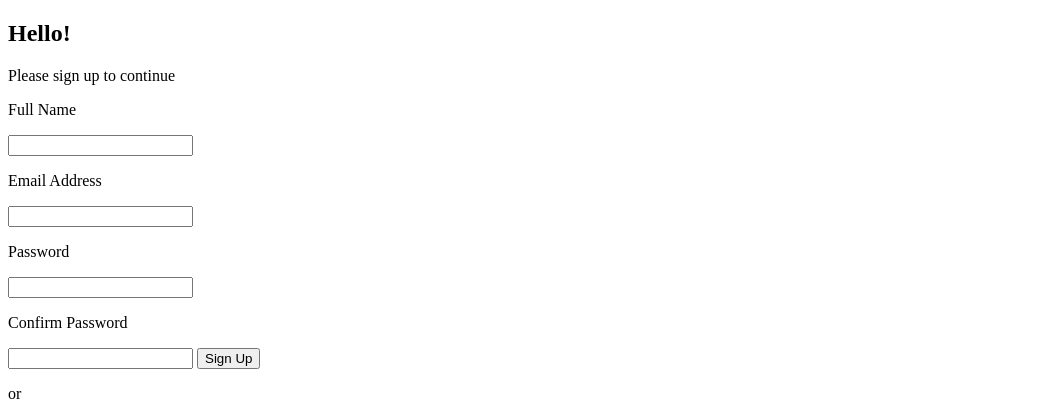
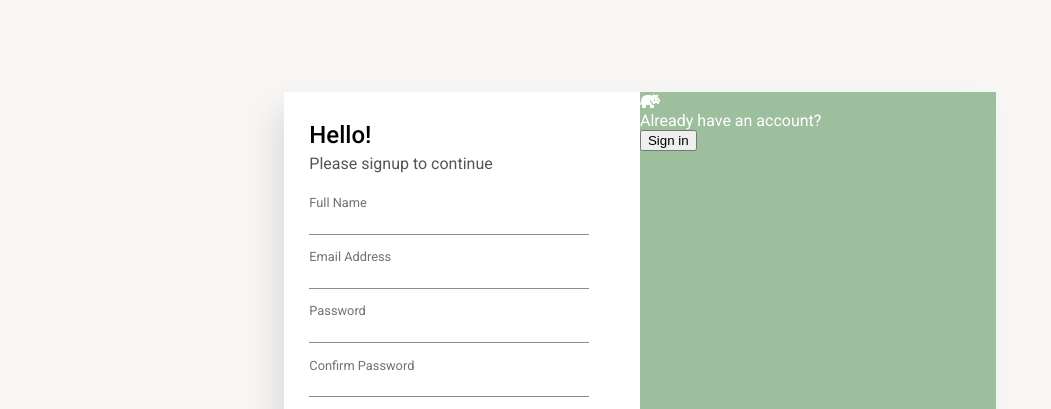
Before and after one commit to m1lanaz/Sign-up-page, a plain HTML site: page index.html in a window 1280 px wide. Shown: the top 409 px of the page, without its empty margins (0-1051 px from the left). Drawn offline with Linux system fonts and the light colour scheme.

Commit message:
create layout

```diff
--- a/index.html
+++ b/index.html
@@ -16,11 +16,13 @@
 
     <title>Sign Up</title>
 </head>
+
 <body>
-    <div>
+    <div class="pageMiddle">
         <div class="left-side">
+            <div class="leftside-content">
                 <h2>Hello!</h2>
-            <p>Please sign up to continue</p>
+                <p class="tag-line">Please signup to continue</p>
                 <p class="form-label">Full Name</p>
                 <input type="text" id="fullname" name="fullname">
                 <p class="form-label">Email Address</p>
@@ -29,12 +31,14 @@
                 <input type="password" id="password" name="password">
                 <p class="form-label">Confirm Password</p>
                 <input type="password" id="confirmPass" name="confirmPass">
+                <br>
                 <button class="signup-button">Sign Up</button>
                 <p>or</p>
                 <p>sign up with</p>
                 <i class="fa fa-brands fa-facebook"></i>
                 <i class="fa fa-solid fa-envelope"></i>
-            <p>I'm already a member <span class="signin-text">sign in</span></p>
+                <p>I'm already a member! <a href="#" class="signin-text">Sign in</a></p>
+            </div>
         </div>
 
         <div class="right-side">
--- a/styles.css
+++ b/styles.css
@@ -0,0 +1,102 @@
+html {
+    margin: auto;
+}
+
+body {
+    margin: 0;
+    padding: 0;
+    font-family: 'Roboto';
+    display: grid;
+    grid-template-columns: 0.4fr 1fr 0.4fr;
+    grid-column-gap: 0px;
+    grid-row-gap: 0px;
+    background-color: #F8F6F4;
+}
+
+.pageMiddle {
+    margin-top:13%;
+    box-shadow: -13px 15px 30px -4px rgba(0,0,0,0.1);
+    grid-area: 2 / 2 / 3 / 3;
+    display: grid;
+    grid-template-columns: repeat(2, 1fr);
+    grid-template-rows: 1fr;
+}
+
+.left-side {
+    grid-area: 1 / 1 / 2 / 2;
+    background-color: white;
+}
+
+.right-side {
+    grid-area: 1 / 2 / 2 / 3;
+    background-color: #9DBF9E;
+}
+
+.leftside-content {
+    padding: 8% 7%;
+}
+
+.fa {
+    color: white;
+}
+
+.signin-text {
+    color: #6B9E6C;
+    text-decoration: none;
+}
+
+h2 {
+    font-weight: 500;
+    padding: 0;
+    margin: 0;
+    padding-bottom:0.3rem ;
+}
+
+p {
+    padding: 0;
+    margin: 0;
+    color: #434242;
+}
+
+.right-side > p {
+    color: white;
+}
+
+.tag-line {
+    font-size: 1rem;
+    margin-bottom: 1.4rem;
+    opacity: 0.9;
+}
+
+.form-label {
+    font-size: 0.8rem;
+    opacity: 0.75;
+    margin-bottom: 0.3rem;
+}
+
+input[type="text"],input[type="password"] {
+    border: none;
+    outline: none;
+    border-bottom: 1px solid #434242;
+    opacity: 0.6;
+    margin-bottom: 0.9rem;
+    width: 90%;
+
+}
+
+.signup-button {
+    background:#9dbf9e;
+    border-radius:4px;
+    padding:15px 137px;
+    color:#ffffff;
+    display: inline-block;
+    font-family: "Roboto";
+    text-align: center;
+    font-weight: 400;
+    border: none;
+    cursor: pointer;
+}
+
+.signup-button:hover {
+    opacity: 0.9;
+}
```
Lines whose indentation alone changed are shown as unchanged.
